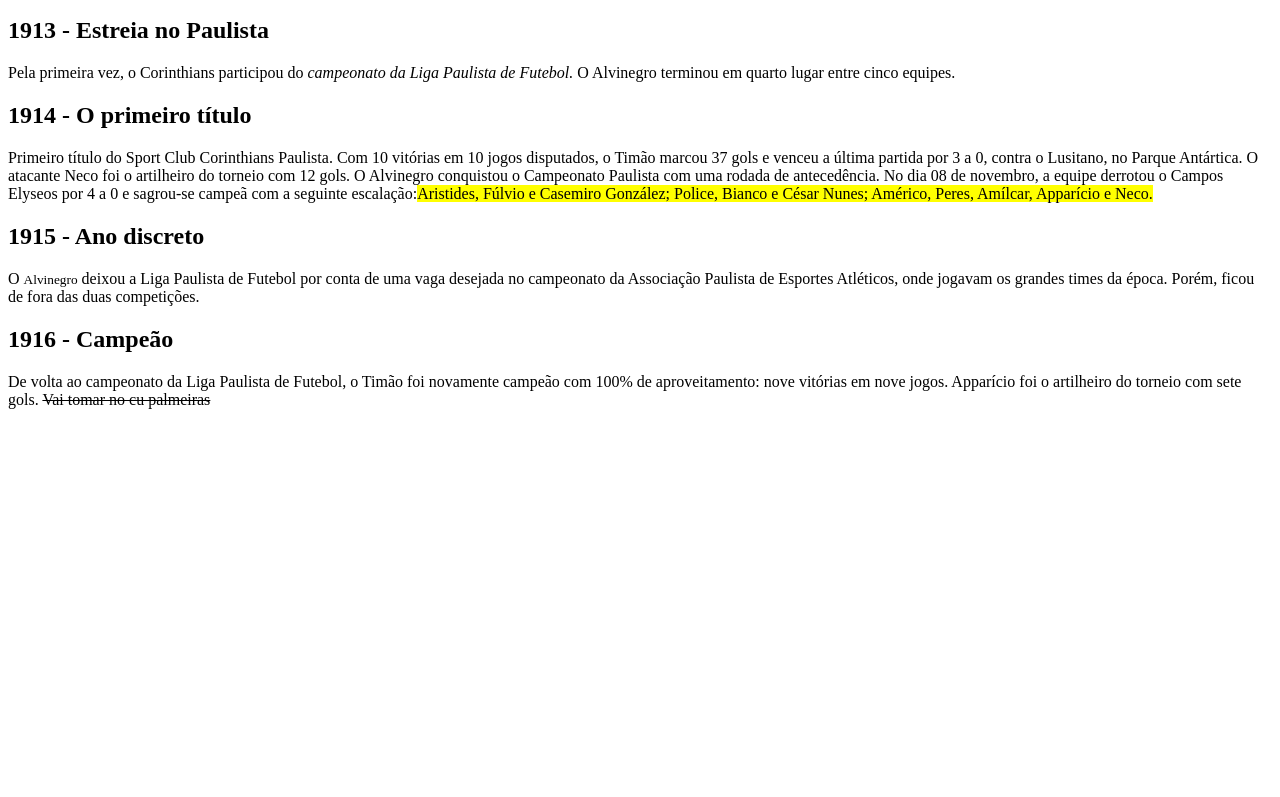
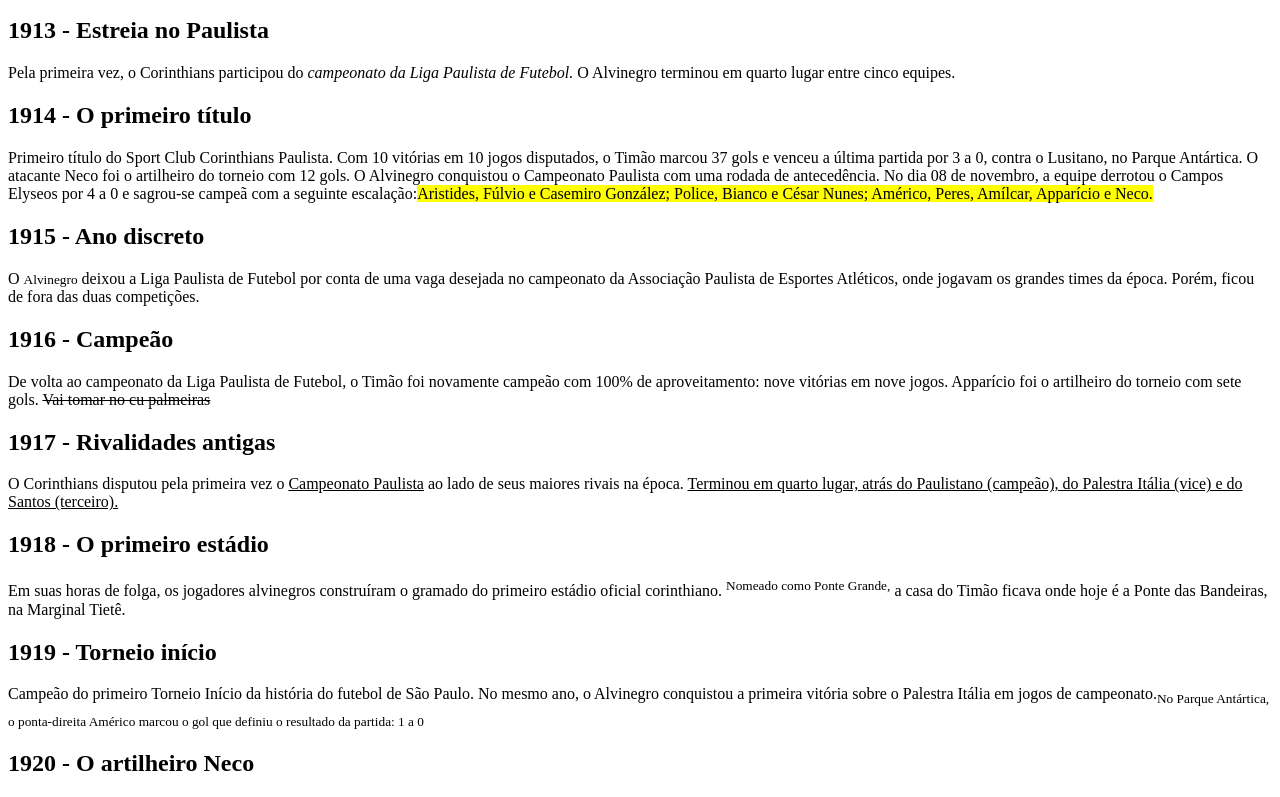
Before and after one commit to VitoriaZBordinn/SouLinda, a plain HTML site: page ex03/index.html in a window 1280 px wide. Shown: the part 389-1186 px from the top of the page. Before the commit the page ends 814 px from the top, so only its background shows below. Drawn offline with Linux system fonts and the light colour scheme.

Commit message:
Add files via upload

```diff
--- a/ex03/index.html
+++ b/ex03/index.html
@@ -36,8 +36,16 @@
 <h2>1916 - Campeão</h2>
 <p>De volta ao campeonato da Liga Paulista de Futebol, o Timão foi novamente campeão com 100% de aproveitamento: nove vitórias em nove jogos. Apparício foi o artilheiro do torneio com sete gols.  <del>Vai tomar no cu palmeiras</del></p>
 
+<h2>1917 - Rivalidades antigas</h2>
+<p>O Corinthians disputou pela primeira vez o <u>Campeonato Paulista</u> ao lado de seus maiores rivais na época. <ins>Terminou em quarto lugar, atrás do Paulistano (campeão), do Palestra Itália (vice) e do Santos (terceiro).</ins></p>
 
+<h2>1918 - O primeiro estádio</h2>
+<p>Em suas horas de folga, os jogadores alvinegros construíram o gramado do primeiro estádio oficial corinthiano. <sup>Nomeado como Ponte Grande,</sup> a casa do Timão ficava onde hoje é a Ponte das Bandeiras, na Marginal Tietê.</p>
 
+<h2>1919 - Torneio início</h2>
+<p>Campeão do primeiro Torneio Início da história do futebol de São Paulo. No mesmo ano, o Alvinegro conquistou a primeira vitória sobre o Palestra Itália em jogos de campeonato.<sub>No Parque Antártica, o ponta-direita Américo marcou o gol que definiu o resultado da partida: 1 a 0</sub></p>
+
+<h2>1920 - O artilheiro Neco</h2>
 
 
 
```
